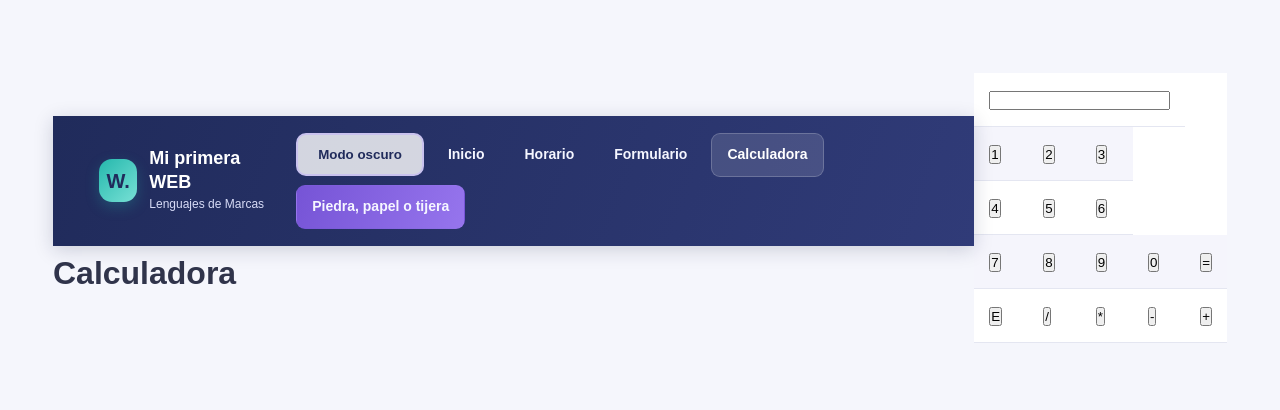
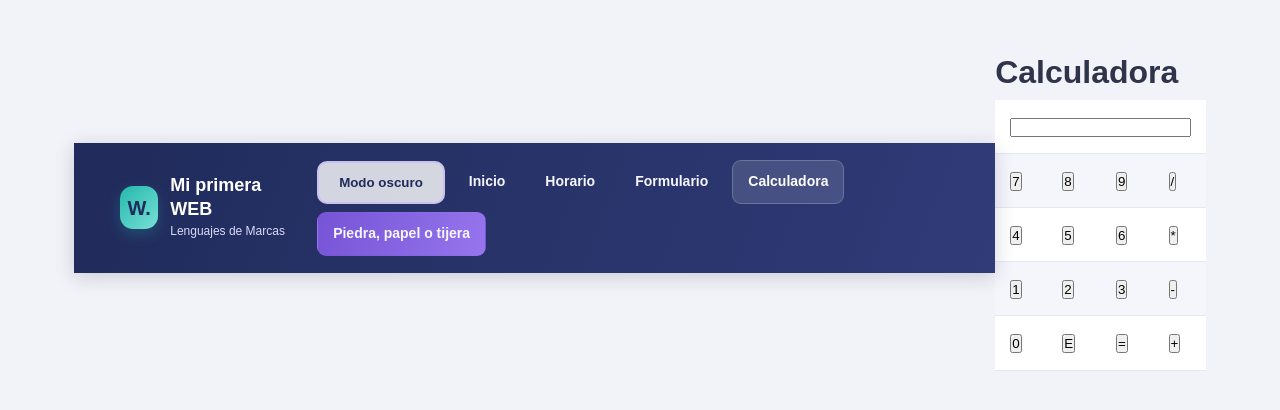
Before and after one commit to joss-019/Lenguaje-Marcas, a plain HTML site: page Calculadora/Calculadora.html in a window 1280 px wide. Shown: the part 192-602 px from the top of the page. Drawn offline with Linux system fonts and the light colour scheme.

Commit message:
Revise Calculadora.html for better layout and features
Updated HTML structure and improved button functionality.

```diff
--- a/Calculadora/Calculadora.html
+++ b/Calculadora/Calculadora.html
@@ -1,14 +1,26 @@
+
 <!DOCTYPE html>
-<html lang="en">
+<html lang="es">
+
 <head>
+    <meta charset="UTF-8">
+    <meta name="viewport" content="width=device-width, initial-scale=1.0">
+
     <title>Calculadora</title>
-    <meta charset="UTF-8">
+
+
+    <link rel="stylesheet" href="../css/Estilo%20Index.css">
+
+
     <link rel="stylesheet" href="estilos-calculadora.css">
-    <script src="Calculadora.js"></script>
-    <link rel="stylesheet" href="../css/Estilo%20Index.css">
+
+
     <script src="../modoOscuro/tema.js" defer></script>
+    <script src="Calculadora.js" defer></script>
 </head>
-<header>
+
+<body>
+
 
     <header class="cabecera">
         <div class="contenedor nav-contenedor">
@@ -22,6 +34,7 @@
             </a>
 
             <nav class="menu">
+
                 <button type="button" id="botonTema" class="boton boton-secundario">
                     Modo oscuro
                 </button>
@@ -30,16 +43,18 @@
                 <a href="../Horario1.html">Horario</a>
                 <a href="../Formulario.html">Formulario</a>
                 <a href="./Calculadora.html" class="activo">Calculadora</a>
-            <a href="../Juego/juego.html" class="boton boton-principal">Piedra, papel o tijera</a>
+                <a href="../Juego/juego.html" class="boton boton-principal">
+                    Piedra, papel o tijera
+                </a>
+
             </nav>
-
         </div>
     </header>
 
+    <!-- CONTENIDO DE LA CALCULADORA -->
+    <main class="Calculadora">
+
         <h1>Calculadora</h1>
-</header>
-<body>
-<main class="Calculadora">
 
         <table>
             <tr>
@@ -47,37 +62,37 @@
                     <input type="text" id="pantalla" readonly>
                 </td>
             </tr>
+
             <tr>
-            <td><button onclick="escribir(1)">1</button></td>
-            <td><button onclick="escribir(2)">2</button></td>
-            <td><button onclick="escribir(3)">3</button></td>
-
-
+                <td><button type="button" onclick="escribir(7)">7</button></td>
+                <td><button type="button" onclick="escribir(8)">8</button></td>
+                <td><button type="button" onclick="escribir(9)">9</button></td>
+                <td><button type="button" onclick="operar('/')">/</button></td>
             </tr>
 
             <tr>
-            <td><button onclick="escribir(4)">4</button></td>
-            <td><button onclick="escribir(5)">5</button></td>
-            <td><button onclick="escribir(6)">6</button></td>
-
-
-        </tr>
-
-
-        <tr>
-            <td><button onclick="escribir(7)" >7</button></td>
-            <td><button onclick="escribir(8)" >8</button></td>
-            <td><button onclick="escribir(9)" >9</button></td>
-            <td><button onclick="escribir(0)" >0</button></td>
-            <td><button onclick="resolver()">=</button></td>
+                <td><button type="button" onclick="escribir(4)">4</button></td>
+                <td><button type="button" onclick="escribir(5)">5</button></td>
+                <td><button type="button" onclick="escribir(6)">6</button></td>
+                <td><button type="button" onclick="operar('*')">*</button></td>
             </tr>
 
             <tr>
+                <td><button type="button" onclick="escribir(1)">1</button></td>
+                <td><button type="button" onclick="escribir(2)">2</button></td>
+                <td><button type="button" onclick="escribir(3)">3</button></td>
+                <td><button type="button" onclick="operar('-')">-</button></td>
+            </tr>
 
+            <tr>
+                <td><button type="button" onclick="escribir(0)">0</button></td>
+                <td><button type="button" onclick="borrar()">E</button></td>
+                <td><button type="button" onclick="resolver()">=</button></td>
+                <td><button type="button" onclick="operar('+')">+</button></td>
+            </tr>
+        </table>
 
-            <td><button onclick="borrar('E')">E</button></td>
-            <td><button onclick="operar('/')">/</button></td>
-            <td><button onclick="operar('*')">*</button></td>
-            <td><button onclick="operar('-') ">-</button></td>
-            <td><button onclick="operar('+') ">+</button></td>
-        </tr>
+    </main>
+
+</body>
+</html>
```
Lines whose indentation alone changed are shown as unchanged.
